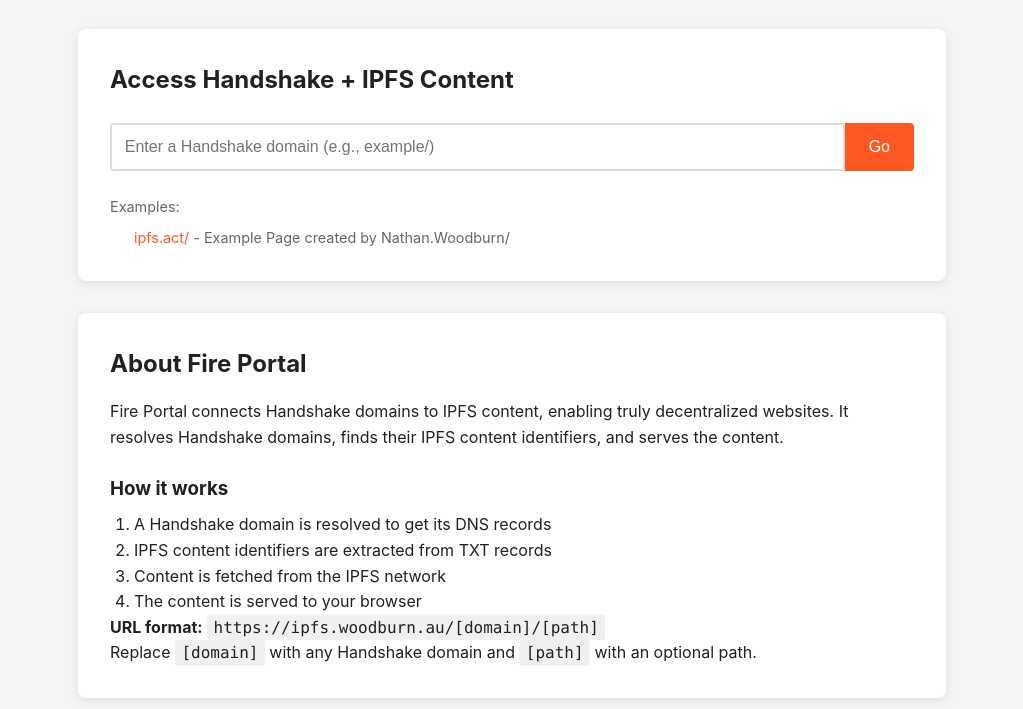
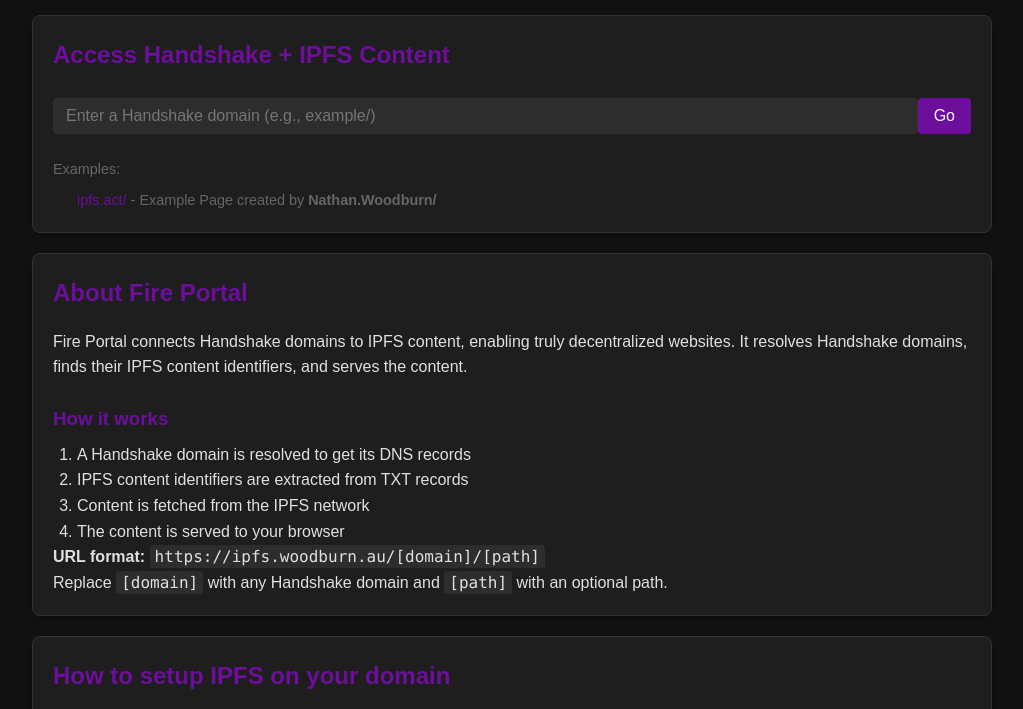
Before and after one commit to Nathanwoodburn/fireportal, a website: page public/index.html in a window 1280 px wide. Shown: the part 120-829 px from the top of the page, without its empty margins (128-1151 px from the left). Drawn offline with Linux system fonts and the light colour scheme; no server answers.

Commit message:
feat: Redo theme

```diff
--- a/public/index.html
+++ b/public/index.html
@@ -6,6 +6,94 @@
     <title>Fire Portal</title>
     <link rel="stylesheet" href="styles.css">
     <link rel="icon" href="https://woodburn.au/favicon.png" type="image/png">
+    <style>
+        :root {
+            --bg-color: #121212;
+            --card-bg-color: #1e1e1e;
+            --text-color: #e0e0e0;
+            --accent-color: #6E0E9C;
+            --link-color: #64b5f6;
+            --secondary-text: #aaaaaa;
+            --border-color: #333333;
+        }
+
+        body {
+            background-color: var(--bg-color);
+            color: var(--text-color);
+            font-family: Arial, sans-serif;
+        }
+
+        .container {
+            max-width: 1000px;
+            margin: 0 auto;
+            padding: 20px;
+        }
+
+        header {
+            text-align: center;
+            margin-bottom: 30px;
+        }
+
+        header h1 {
+            color: var(--accent-color);
+        }
+
+        header p {
+            color: var(--secondary-text);
+        }
+
+        section {
+            background-color: var(--card-bg-color);
+            border-radius: 8px;
+            padding: 20px;
+            margin-bottom: 20px;
+            border: 1px solid var(--border-color);
+        }
+
+        h2, h3 {
+            color: var(--accent-color);
+        }
+
+        a {
+            color: var(--link-color);
+            text-decoration: none;
+        }
+
+        a:hover {
+            text-decoration: underline;
+        }
+
+        .search-form input {
+            background-color: #2d2d2d;
+            border: 1px solid var(--border-color);
+            color: var(--text-color);
+            padding: 8px 12px;
+            border-radius: 4px;
+        }
+
+        .search-form button {
+            background-color: var(--accent-color);
+            color: #ffffff;
+            border: none;
+            padding: 8px 16px;
+            border-radius: 4px;
+            cursor: pointer;
+        }
+
+        code {
+            background-color: #2d2d2d;
+            padding: 2px 5px;
+            border-radius: 3px;
+        }
+
+        footer {
+            text-align: center;
+            color: var(--secondary-text);
+            margin-top: 30px;
+            padding-top: 15px;
+            border-top: 1px solid var(--border-color);
+        }
+    </style>
 </head>
 <body>
     <div class="container">
@@ -24,7 +112,7 @@
                 <div class="example-note">
                     <p>Examples:</p>
                     <ul>
-                        <li><a href="#" class="example-link" data-domain="ipfs.act/">ipfs.act/</a> - Example Page created by Nathan.Woodburn/</li>
+                        <li><a href="#" class="example-link" data-domain="ipfs.act/">ipfs.act/</a> - Example Page created by <b>Nathan.Woodburn/</b></li>
                     </ul>
                 </div>
             </section>
@@ -65,7 +153,7 @@
         </main>
 
         <footer>
-            <p>&copy; 2025 <a href="https://nathan.woodburn.au">Nathan.Woodburn/</a> | <a href="https://git.woodburn.au/nathanwoodburn/fireportal">Git Repo</a></p>
+            <p>&copy; 2025 <a href="https://nathan.woodburn.au" target="_blank">Nathan.Woodburn/</a> | <a href="https://git.woodburn.au/nathanwoodburn/fireportal" target="_blank">Git Repo</a></p>
             <p><small>Status: <span id="status-indicator">Checking...</span></small></p>
         </footer>
     </div>
--- a/public/styles.css
+++ b/public/styles.css
@@ -1,10 +1,16 @@
 :root {
-  --primary-color: #ff5722;
-  --secondary-color: #ffab91;
-  --dark-color: #212121;
-  --light-color: #f5f5f5;
-  --accent-color: #ff9800;
+  --primary-color: #6E0E9C;
+  --secondary-color: #9b4dca;
+  --dark-color: #121212;
+  --light-color: #e0e0e0;
+  --accent-color: #6E0E9C;
   --error-color: #f44336;
+  --bg-color: #121212;
+  --card-bg-color: #1e1e1e;
+  --text-color: #e0e0e0;
+  --link-color: #9b4dca;
+  --secondary-text: #aaaaaa;
+  --border-color: #333333;
 }
 
 * {
@@ -16,8 +22,8 @@
 body {
   font-family: -apple-system, BlinkMacSystemFont, "Segoe UI", Roboto, Helvetica, Arial, sans-serif;
   line-height: 1.6;
-  color: var(--dark-color);
-  background-color: var(--light-color);
+  color: var(--text-color);
+  background-color: var(--bg-color);
 }
 
 .container {
@@ -37,20 +43,20 @@
 }
 
 section {
-  background-color: white;
+  background-color: var(--card-bg-color);
   border-radius: 8px;
   padding: 2rem;
   margin-bottom: 2rem;
-  box-shadow: 0 2px 10px rgba(0, 0, 0, 0.1);
+  box-shadow: 0 2px 10px rgba(0, 0, 0, 0.3);
 }
 
 h2 {
-  color: var(--dark-color);
+  color: var(--primary-color);
   margin-bottom: 1rem;
 }
 
 h3 {
-  color: var(--dark-color);
+  color: var(--primary-color);
   margin: 1.5rem 0 0.5rem;
 }
 
```
